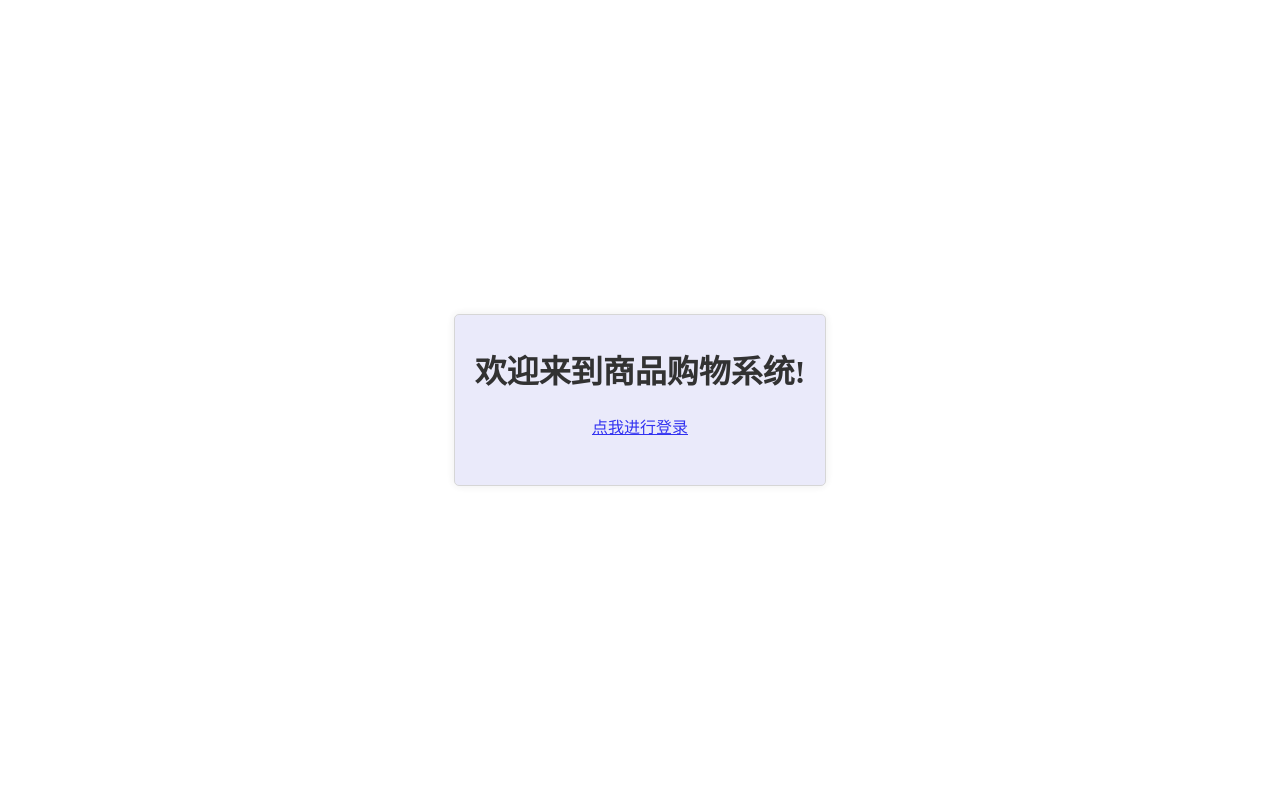
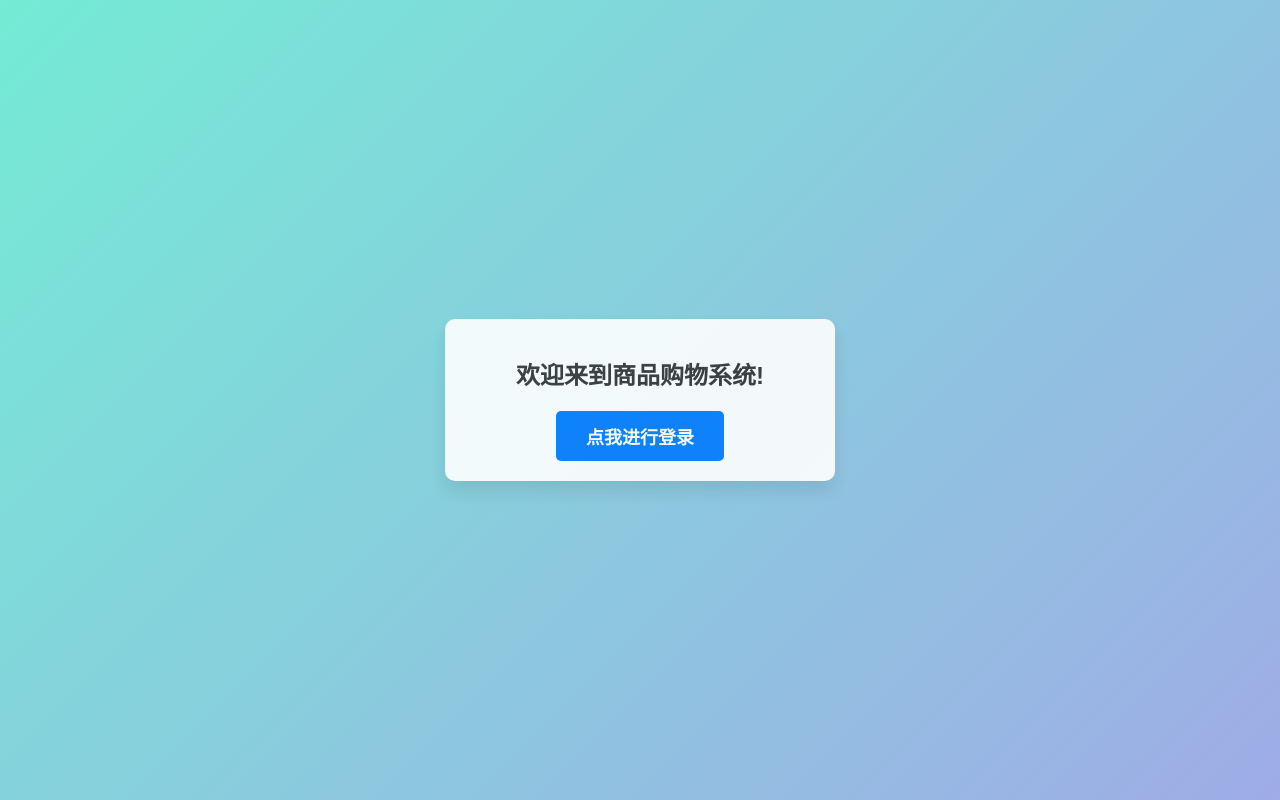
Before and after one commit to Vnollx-ww/Eshoping, a plain HTML site: page web/html/index.html in a window 1280 px wide. Drawn offline with Linux system fonts and the light colour scheme.

Commit message:
主页优化

```diff
--- a/web/html/index.html
+++ b/web/html/index.html
@@ -4,36 +4,68 @@
     <meta charset="UTF-8">
     <title>商品购物系统</title>
     <style>
+        /* 背景设置 */
         body {
             display: flex;
             justify-content: center;
             align-items: center;
             height: 100vh;
             margin: 0;
-            background-size: cover;
-            background-repeat: no-repeat;
-            background-position: center;
+            background: linear-gradient(135deg, #74ebd5, #9face6); /* 渐变背景 */
+            font-family: 'Arial', sans-serif;
         }
-        #homepage{
+
+        /* 页面容器样式 */
+        #homepage {
             width: 350px;
-            height: 150px;
-            padding: 10px;
-            border: 1px solid #ccc;
-            opacity: 0.8;
-            border-radius: 5px;
-            background-color: lavender;
-            box-shadow: 0 0 10px rgba(0, 0, 0, 0.1);
-            flex-direction: column; /* 垂直方向排列子元素 */
+            padding: 20px;
+            border-radius: 10px;
+            background-color: #ffffff;
+            box-shadow: 0 10px 20px rgba(0, 0, 0, 0.1);
             text-align: center;
-            justify-content: center; /* 垂直居中 */
+            opacity: 0.9;
+            flex-direction: column;
+            display: flex;
+            justify-content: center;
             align-items: center;
         }
+
+        /* 页面标题样式 */
+        h1 {
+            font-size: 24px;
+            color: #333;
+            margin-bottom: 20px;
+        }
+
+        /* 链接按钮样式 */
+        a {
+            text-decoration: none;
+            padding: 12px 30px;
+            background-color: #007bff;
+            color: white;
+            font-size: 18px;
+            font-weight: bold;
+            border-radius: 5px;
+            transition: background-color 0.3s ease, transform 0.2s ease;
+        }
+
+        /* 链接按钮悬停效果 */
+        a:hover {
+            background-color: #0056b3;
+            transform: translateY(-2px);
+        }
+
+        /* 链接按钮点击效果 */
+        a:active {
+            transform: translateY(0);
+        }
+
     </style>
 </head>
 <body>
 <div id="homepage">
-<h1>欢迎来到商品购物系统!</h1>
-<a href="login" >点我进行登录</a>
-    </div>
+    <h1>欢迎来到商品购物系统!</h1>
+    <a href="login">点我进行登录</a>
+</div>
 </body>
 </html>
```
Also changed, not shown: 1 other file.
